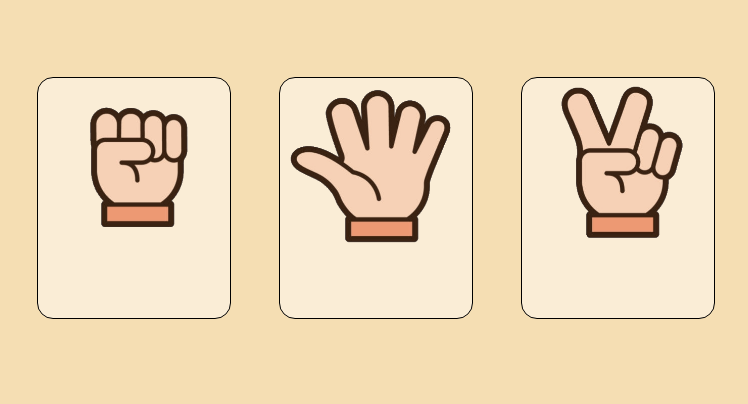
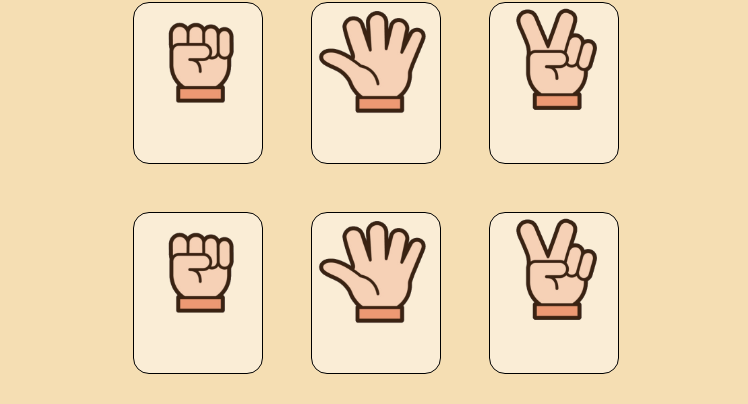
Before and after one commit to carnoldcoding/rps-javascript, a plain HTML site: page index.html in a window 1280 px wide. Shown: the part 88-492 px from the top of the page, without its empty margins (264-1012 px from the left). Drawn offline with Linux system fonts and the light colour scheme; a web font is replaced by a local one.

Commit message:
Changed a lot of the UX.

```diff
--- a/app.js
+++ b/app.js
@@ -15,6 +15,8 @@ const cpuScore = document.querySelector(".computer-score");
 const playerScore = document.querySelector(".player-score");
 const cards = document.querySelectorAll(".card");
 const feedback = document.querySelector(".feedback");
+
+const computerCards = document.querySelectorAll(".computer-card");
 
 cards.forEach((card) => {
     card.addEventListener("click", () => {
@@ -49,7 +51,21 @@ function reset(){
 }
 
 function computerPlay(){
-    return choices[Math.floor(Math.random() * choices.length)];
+    let choice = choices[Math.floor(Math.random() * choices.length)];
+    computerCards.forEach(card => {
+
+        card.classList.remove("active");
+
+        if(card.id.includes(choice)){
+            card.classList.add("active");
+        }
+
+        // setTimeout(function(){
+        //     card.classList.remove("active");
+        // }, 500)
+    })
+
+    return choice
 }
 
 //Rock > Scissors
--- a/index.html
+++ b/index.html
@@ -15,9 +15,18 @@
         </div>
 
         <div class = "game-wrapper">
-            <div class = "card" id="r"></div>
-            <div class = "card" id="p"></div>
-            <div class = "card" id="s"></div>
+            <div class = "choices">
+                <div class = "computer-card" id="cr"></div>
+                <div class = "computer-card" id="cp"></div>
+                <div class = "computer-card" id="cs"></div>
+            </div>
+
+            <div class = "choices">
+                <div class = "card" id="r"></div>
+                <div class = "card" id="p"></div>
+                <div class = "card" id="s"></div>
+            </div>
+
         </div>
         <div class = "feedback-wrapper">
             <div class = "feedback">
--- a/styles.css
+++ b/styles.css
@@ -24,18 +24,42 @@
 }
 
 .game-wrapper{
+    padding: 1rem 0;
     display: flex;
     align-items: center;
     flex: 1 1 70%;
+    flex-direction: column;
 
     color: var(--font-color);
     gap: 3rem;
 }
 
+.choices{
+    display: flex;
+    gap: 3rem;
+}
+
+.computer-card{
+    background: var(--card-backgorund);
+    height: 20vh;
+    width: 10vw;
+
+    border-radius: 1rem;
+    border: 1px solid black;
+
+    transition: all .2s ease;
+}
+
+.computer-card.active{
+    transform: scale(1.1);
+    background-color: lightpink;
+    transform: rotate(180deg);
+}
+
 .card{
     background: var(--card-backgorund);
-    height: 30vh;
-    width: 15vw;
+    height: 20vh;
+    width: 10vw;
 
     border-radius: 1rem;
     border: 1px solid black;
@@ -107,6 +131,28 @@
     background-repeat: no-repeat;
 }
 
+/*
+    ==Computer Cards==
+*/
+
+#cr{
+    background-image: url("./images/rock.png");
+    background-size: contain;
+    background-repeat: no-repeat;
+}
+
+#cp{
+    background-image: url("./images/paper.png");
+    background-size: contain;
+    background-repeat: no-repeat;
+}
+
+#cs{
+    background-image: url("./images/scissors.png");
+    background-size: contain;
+    background-repeat: no-repeat;
+}
+
 .modal-wrapper{
     z-index: 999;
     position: fixed;
```
